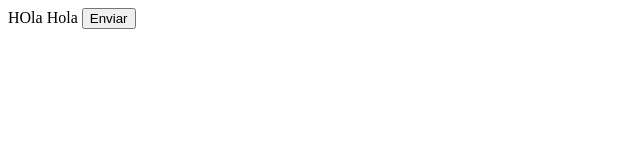
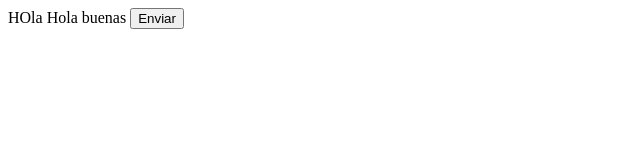
Before and after one commit to dcatr001/hola-mundo, a plain HTML site: page WebContent/index.html in a window 1280 px wide. Shown: the whole page, without its empty margins (0-640 px from the left). Drawn offline with Linux system fonts and the light colour scheme.

Commit message:
huiew Change-Id: I1ab80447f6afe8e819c76058c907a722ebaa9dc6

```diff
--- a/WebContent/index.html
+++ b/WebContent/index.html
@@ -6,7 +6,7 @@
 </head>
 <body>
 <form action="MiServlet" method="post">
-HOla Hola
+HOla     Hola  buenas
 <input type="submit" value="Enviar">
 
 
```
